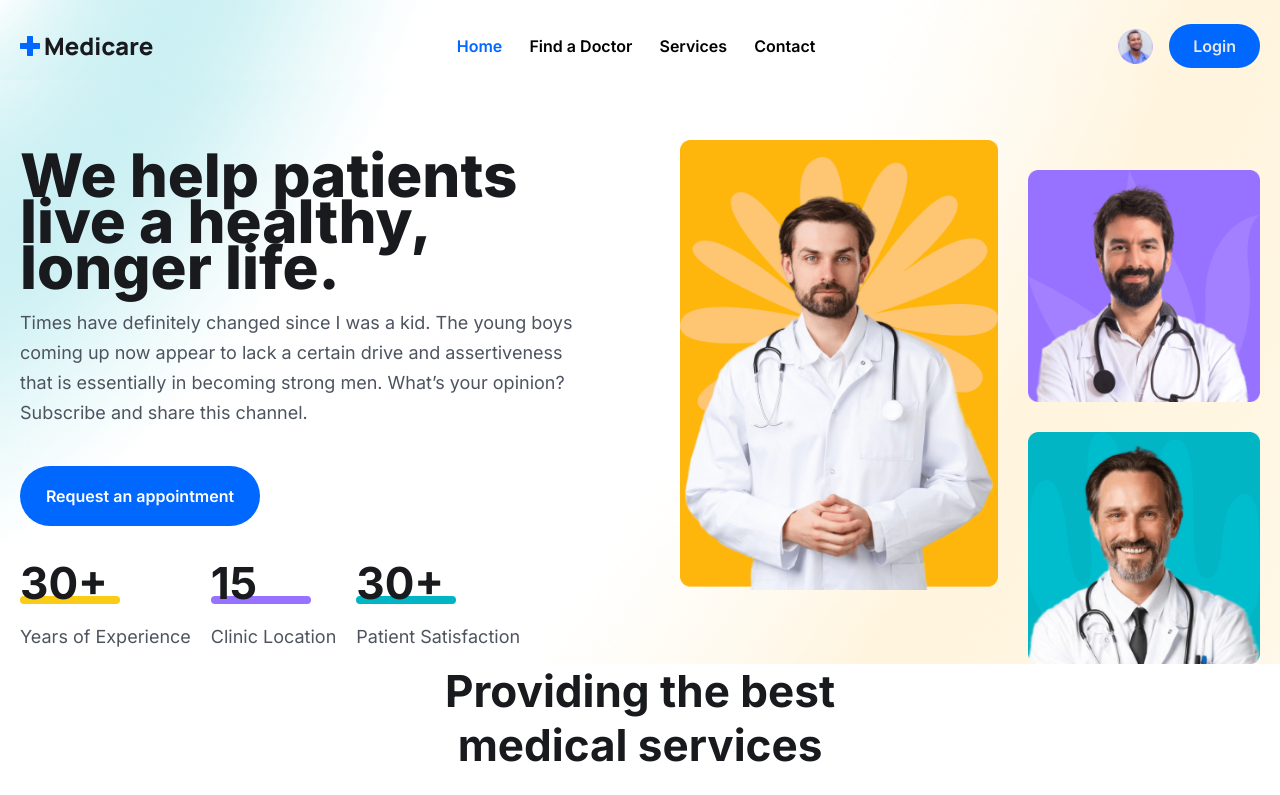
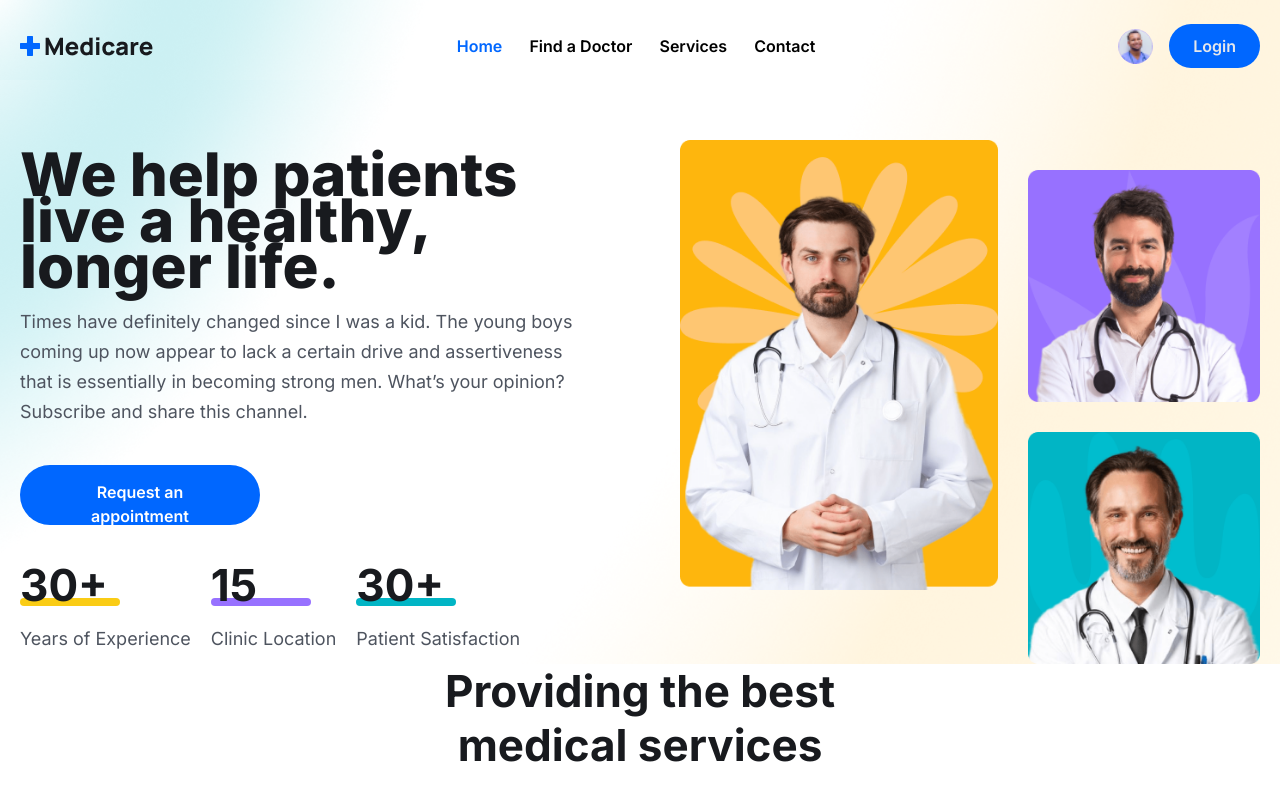
Before and after one commit to Eddiemetrium/doctor-booking, a Next.js app: page / in a window 1280 px wide. Shown: the top 795 px of the page. Built offline with nearby package versions, Linux system fonts and the light colour scheme; a web font is replaced by a local one.

Commit message:
btn class typo fixed

```diff
--- a/src/app/globals.css
+++ b/src/app/globals.css
@@ -14,7 +14,7 @@
     @apply max-w-full w-[1440px] px-5 mx-auto;
   }
   .btn {
-    @apply bg-primaryColor py-[15px] w-[15rem] px-[35] rounded-[50px] text-white font-[600] mt-[38px];
+    @apply bg-primaryColor py-[15px] w-[15rem] px-[35px] rounded-[50px] text-white font-[600] mt-[38px];
   }
   .heading {
     @apply text-[44px] leading-[54px] font-[700] text-headingColor;
```
